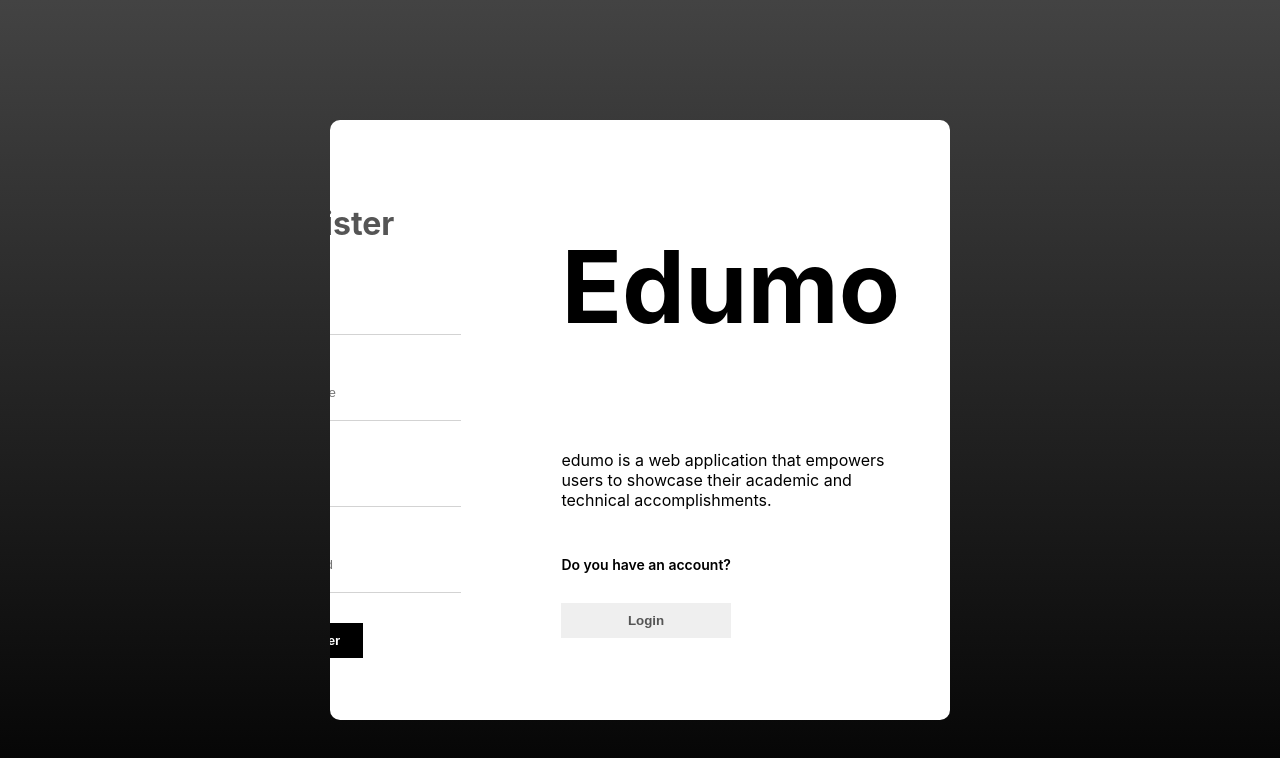
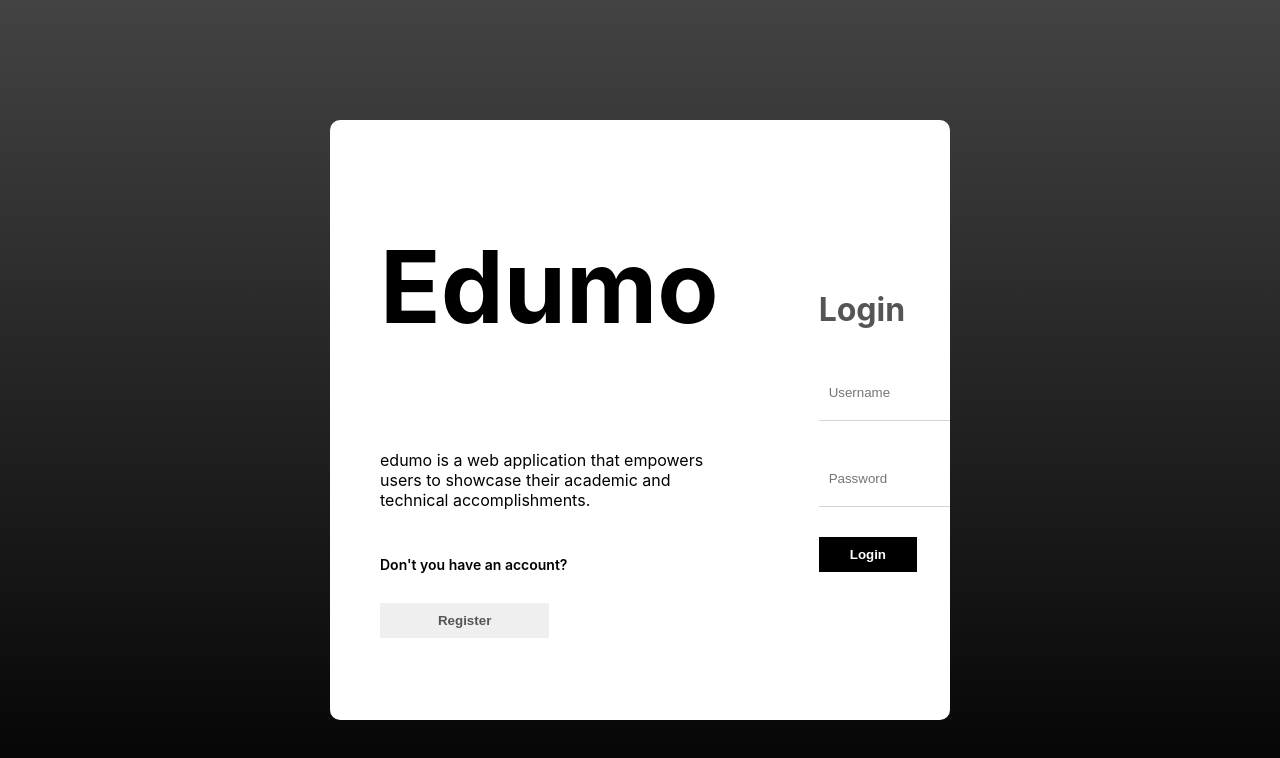
Before and after one commit to harshalrajnoor/edumo, a React (Create React App) app: page /login in a window 1280 px wide. Shown: the top 758 px of the page. Built offline with nearby package versions, Linux system fonts and the light colour scheme.

Commit message:
added routes for login and register pages

```diff
--- a/src/App.js
+++ b/src/App.js
@@ -1,11 +1,24 @@
-
 import Login from "./pages/login/Login";
 import Register from "./pages/register/Register";
+import { createBrowserRouter, RouterProvider, Route } from "react-router-dom";
+
 
 function App() {
+
+  const router = createBrowserRouter([
+    {
+      path: "/login",
+      element: <Login/>,
+    },
+    {
+      path: "/register",
+      element: <Register/>,
+    },
+  ]);
+
   return (
     <div>
-      <Register />
+      <RouterProvider router={router} />
     </div>
   );
 }
--- a/src/pages/login/Login.jsx
+++ b/src/pages/login/Login.jsx
@@ -1,3 +1,4 @@
+import { Link } from "react-router-dom"
 import "./login.scss"
 
 const Login = () => {
@@ -8,7 +9,10 @@ const Login = () => {
           <h1>Edumo</h1>
           <p>edumo is a web application that empowers users to showcase their academic and technical accomplishments.</p>
           <span>Don't you have an account?</span>
+          <Link to="/register">
           <button>Register</button>
+          </Link>
+
         </div>
         <div className="right">
           <h1>Login</h1>
--- a/src/pages/register/Register.jsx
+++ b/src/pages/register/Register.jsx
@@ -1,3 +1,4 @@
+import { Link } from "react-router-dom"
 import "./register.scss"
 
 const Register = () => {
@@ -8,7 +9,10 @@ const Register = () => {
           <h1>Edumo</h1>
           <p>edumo is a web application that empowers users to showcase their academic and technical accomplishments.</p>
           <span>Do you have an account?</span>
+          <Link to="/login">
           <button>Login</button>
+          </Link>
+
         </div>
         <div className="right">
           <h1>Register</h1>
```
